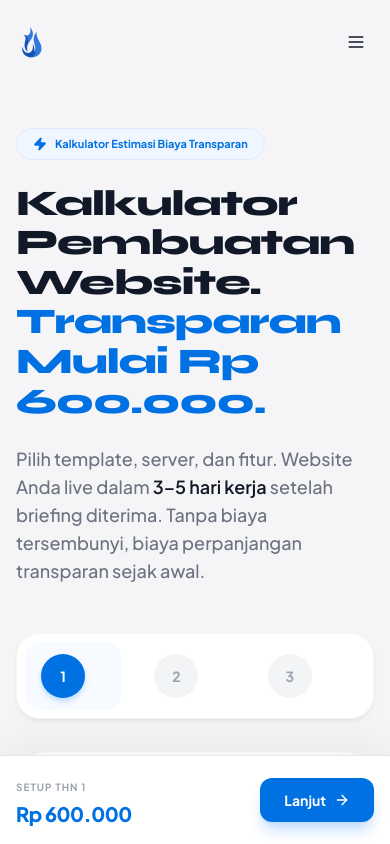
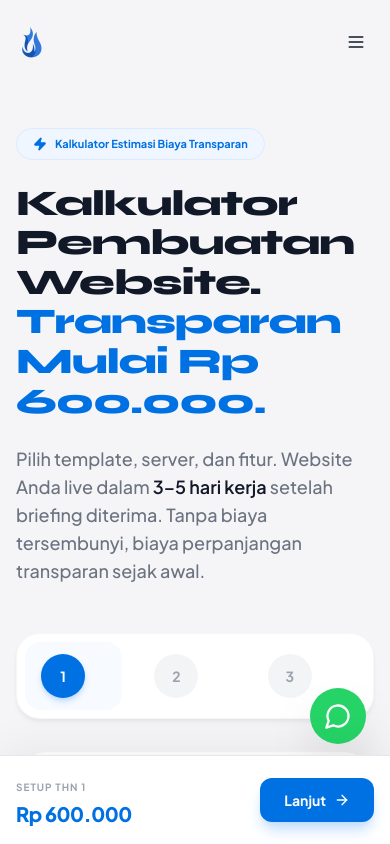
Before and after one commit to RiGi26/ja-landingpage-platform, a Next.js app: page /seluruh-layanan in a window 390 px wide. Shown: the top 844 px of the page. Built offline with nearby package versions, Linux system fonts and the light colour scheme.

Commit message:
feat(landing): add sticky whatsapp button to service page

```diff
--- a/app/seluruh-layanan/page.tsx
+++ b/app/seluruh-layanan/page.tsx
@@ -322,6 +322,18 @@ Terima kasih.`
       <Navbar />
 
       <main className="max-w-6xl mx-auto pt-32 px-4">
+        {/* WhatsApp Sticky Button (Mobile) - positioned higher to avoid fixed bottom bar */}
+        <div className="fixed bottom-[100px] right-6 z-40 md:hidden">
+          <a
+            href={waLink('Halo Japan Arena, saya butuh bantuan merakit website.')}
+            target="_blank"
+            rel="noopener noreferrer"
+            className="flex items-center justify-center w-14 h-14 bg-[#25D366] text-white rounded-full shadow-2xl active:scale-90 transition-transform"
+          >
+            <MessageCircle size={28} />
+          </a>
+        </div>
+
         {/* Header */}
         <div className="mb-12 animate-fade-up">
           <div className="inline-flex items-center gap-2 bg-blue-50 text-[#0071E3] text-[11px] font-bold px-4 py-1.5 rounded-full mb-6 border border-blue-100">
```
